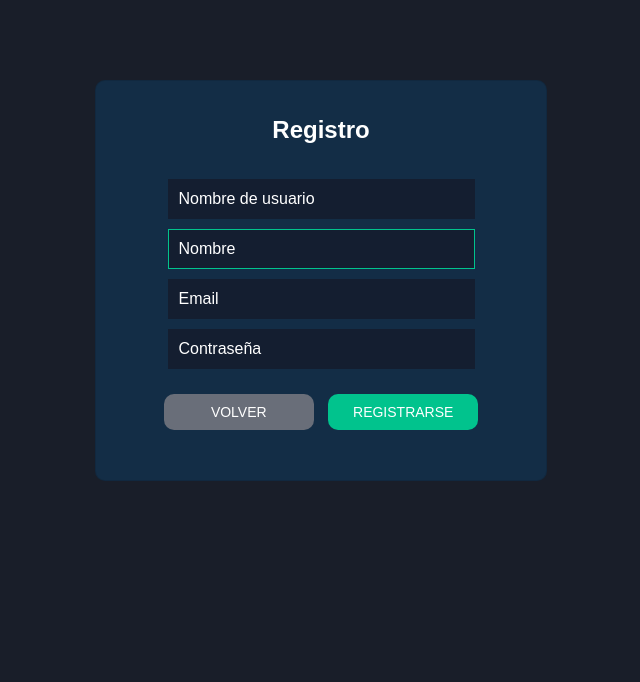
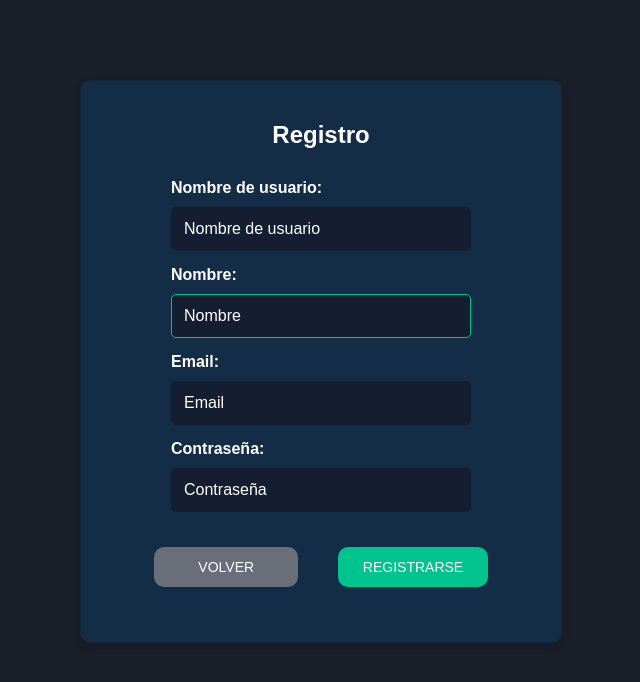
Before and after one commit to AntonCanzobre/proyectoALS, a Flask app: page /register in a window 1280 px wide. Shown: the top 682 px of the page, without its empty margins (319-959 px from the left). Run offline with Flask 3, Linux system fonts and the light colour scheme.

Commit message:
Errores y algun cambio

```diff
--- a/app.py
+++ b/app.py
@@ -50,6 +50,10 @@ def login():
         email = flask.request.form.get("email")
         password = flask.request.form.get("password")
 
+        if not (email and password):
+            flask.flash("Todos los campos son obligatorios", "errorAuth")
+            return flask.redirect('/login')
+
         user = UserDto.find(srp, email)
         if user:
             if user.chk_password(password):
@@ -57,7 +61,8 @@ def login():
 
                 flask_login.login_user(user_loader(email))
                 return flask.redirect("/home")
-
+        else:
+            flask.flash("Ese email no existe en el sistema", "errorEmail")
     return flask.render_template("auth/login.html")
 
 @app.route("/register", methods=["GET", "POST"])
@@ -69,15 +74,15 @@ def register():
         password = flask.request.form.get('password')
 
         if not (username and name and email and password):
-            flask.flash("Todos los campos son obligatorios", "error")
+            flask.flash("Todos los campos son obligatorios", "errorAuth")
             return flask.redirect('/register')
 
         if UserDto.exist_username(srp, username=username):
-            flask.flash("Ese nombre de usuario ya existe", "error")
+            flask.flash("Ese nombre de usuario ya existe", "errorUsername")
             return flask.redirect('/register')
 
         if UserDto.find(srp, email=email):
-            flask.flash("Ese email ya esta en uso", "error")
+            flask.flash("Ese email ya esta en uso", "errorEmail")
             return flask.redirect('/register')
 
 
@@ -91,8 +96,6 @@ def register():
         }
 
         ooid = srp.save(user)
-        print(user)
-        print(ooid)
 
 
         return flask.redirect('/login')
--- a/static/css/loginStyle.css
+++ b/static/css/loginStyle.css
@@ -1,51 +1,44 @@
-body {
-	background: #191E29 !important;
-  	/*
-      191E29
-      132D46
-      01C38D
-      696E79
 
-    */
-  font-family: Arial, Helvetica, sans-serif;
-  color:#fff;
-}
-
-.container {
-	margin-top: 80px;
-  margin-bottom: 80px;
-}
-
-.form{
-
-  max-width: 380px;
-  padding: 15px 35px 45px;
-  margin: 0 auto;
+.form {
+  max-width: 400px;
+  padding: 20px 40px 50px;
+  margin: 50px auto;
   background-color: #132D46;
-  border: 1px solid rgba(0,0,0,0.1);
+  border: 1px solid rgba(0, 0, 0, 0.1);
   display: flex;
   flex-direction: column;
   align-items: center;
   border-radius: 10px;
-
-
+  box-shadow: 0 4px 8px rgba(0, 0, 0, 0.1);
 }
 
 .form-heading{
   margin-bottom: 30px;
+  font-size: 24px;
+}
+.form-group {
+  display: flex;
+  flex-direction: column;
+  width: 75%;
+  margin-bottom: 15px;
 }
 
+.form-group label {
+  margin-bottom: 10px;
+  font-weight: bold;
+}
 
 .form-control {
 
+
+  height: auto;
+  padding: 12px;
   font-size: 16px;
-  height: auto;
-  padding: 10px;
-  margin: 5px;
-  width: 75%;
+  border-radius: 5px;
+  border: 1px solid transparent;
   background-color: #141e30;
-  border: 1px solid transparent;
   color: #fff;
+  transition: border 0.3s ease;
 }
 
 .form-control::placeholder{
@@ -57,25 +50,19 @@ body {
   border: 1px solid #01C38D;
 }
 
-.btn{
-  padding: 10px;
-  height: auto;
-  width: 150px;
-  margin: 5px;
-  margin-top: 20px;
-  text-transform: uppercase;
-  color: #fff;
-  border-radius: 10px;
-  border: none;
-  background-color: #696E79;
-  text-decoration: none;
-  font-size: 14px;
+.container-btn{
+  display: flex;
+  justify-content: space-between;
 }
 
-.btn:hover{
-  cursor: pointer;
-  background-color: #3e4147;
+.btn-back, .btn-primary{
+  display: flex;
+  justify-content: center;
+  padding: 12px;
+  max-width: 35%;
 }
+
+
 
 .btn-submit{
   background-color: #01C38D;
--- a/static/css/style.css
+++ b/static/css/style.css
@@ -171,3 +171,9 @@ header{
     display: flex;
     justify-content: end;
 }
+
+/****msg de error****/
+.msg-error{
+    color: red;
+    margin: 5px;
+  }
--- a/templates/auth/layoutAuth.html
+++ b/templates/auth/layoutAuth.html
@@ -3,13 +3,14 @@
 
 <head>
   <meta charset="UTF-8">
+  <link rel="stylesheet" type="text/css" href="{{ url_for('static', filename='css/style.css') }}">
   <link rel="stylesheet" type="text/css" href="{{ url_for('static', filename='css/loginStyle.css') }}">
   <title>GastoComún</title>
 </head>
 
 <body>
 
-    {% with error_messages = get_flashed_messages() %}
+    <!-- {% with error_messages = get_flashed_messages() %}
       {% if error_messages %}
         {% for messages in error_messages %}
           <div class="msg">
@@ -17,7 +18,7 @@
           </div>
         {% endfor %}
       {% endif %}
-    {% endwith %}
+    {% endwith %} -->
   <div class="container">
     {% block content %}
     {% endblock %}
--- a/templates/auth/register.html
+++ b/templates/auth/register.html
@@ -2,14 +2,50 @@
 {% block content %}
   <form class="form" method="POST" action="{{ url_for('register') }}">
     <h2 class="form-heading">Registro</h2>
+    {% with errorAuth = get_flashed_messages(category_filter=["errorAuth"]) %}
+        {%if errorAuth%}
+          {%for msg in errorAuth%}
+            <p class="msg-error">{{msg}}</p>
+          {%endfor%}
+        {%endif%}
+      {% endwith %}
+    <div class="form-group">
+      <label for="username">Nombre de usuario:</label>
+      <input type="text" class="form-control" name="username" placeholder="Nombre de usuario" />
+      {% with errorUsername = get_flashed_messages(category_filter=["errorUsername"]) %}
+        {%if errorUsername%}
+          {%for msg in errorUsername%}
+            <p class="msg-error">{{msg}}</p>
+          {%endfor%}
+        {%endif%}
+      {% endwith %}
+    </div>
 
-    <input type="text" class="form-control" name="username" placeholder="Nombre de usuario" />
-    <input type="text" class="form-control" name="name" placeholder="Nombre" autofocus="" />
-    <input type="email" class="form-control" name="email" placeholder="Email" autofocus="" />
-    <input type="password" class="form-control" name="password" placeholder="Contraseña" />
+    <div class="form-group">
+      <label for="name">Nombre:</label>
+      <input type="text" class="form-control" name="name" placeholder="Nombre" autofocus="" />
+
+      </div>
+
+    <div class="form-group">
+      <label for="email">Email:</label>
+      <input type="email" class="form-control" name="email" placeholder="Email" autofocus="" />
+      {% with errorEmail = get_flashed_messages(category_filter=["errorEmail"]) %}
+        {%if errorEmail%}
+          {%for msg in errorEmail%}
+            <p class="msg-error">{{msg}}</p>
+          {%endfor%}
+        {%endif%}
+      {% endwith %}
+    </div>
+
+    <div class="form-group">
+      <label for="password">Contraseña:</label>
+      <input type="password" class="form-control" name="password" placeholder="Contraseña" />
+    </div>
 
     <div class="container-btn">
-        <button class="btn btn-back" onclick="window.history.back()" type="button">Volver</button>
+        <a class="btn btn-back" href="/login">Volver</a>
         <button class="btn btn-submit" type="submit">Registrarse</button>
       </div>
   </form>
```
Also changed, not shown: templates/auth/login.html (+23 -4 lines), views/group.py (+63 -58 lines), views/templates/group/addExpense.html (+14 -0 lines), views/templates/group/crearGroup.html (+26 -4 lines), views/templates/group/editGroup.html (+26 -5 lines).
